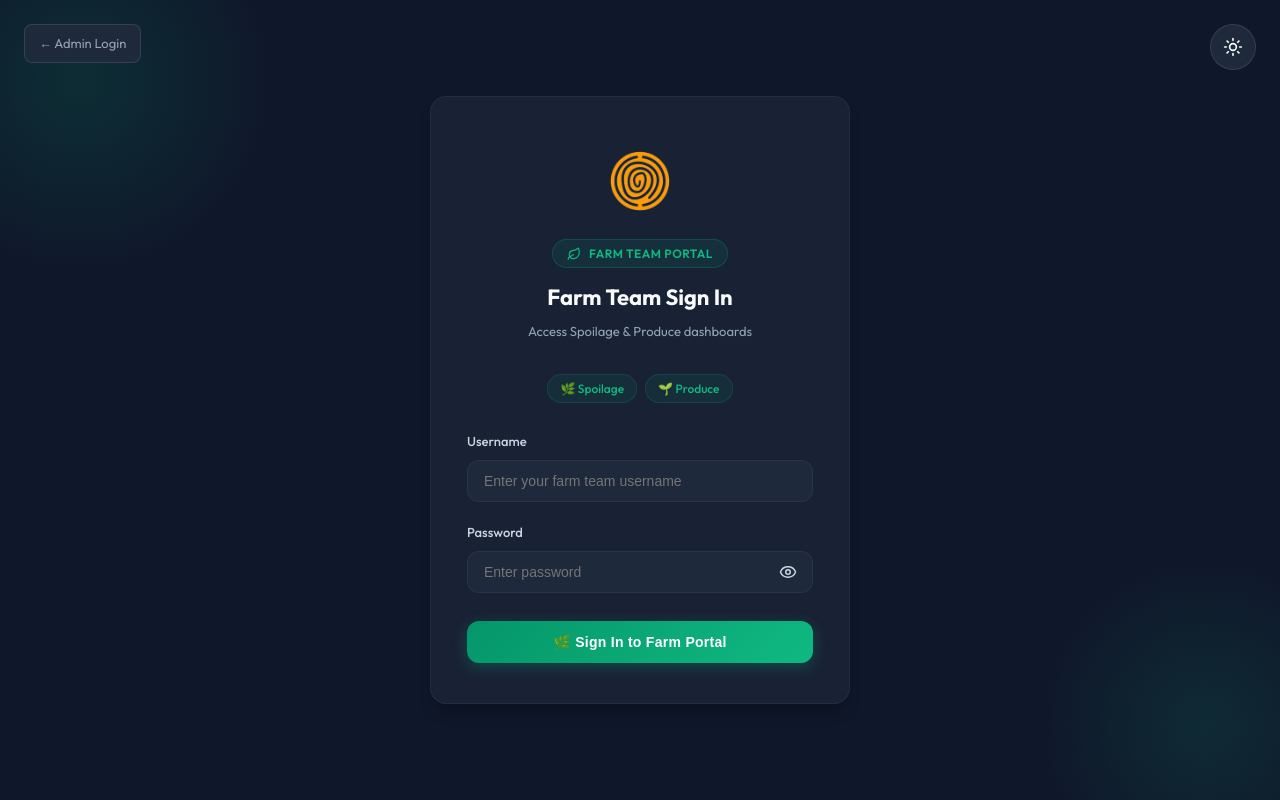
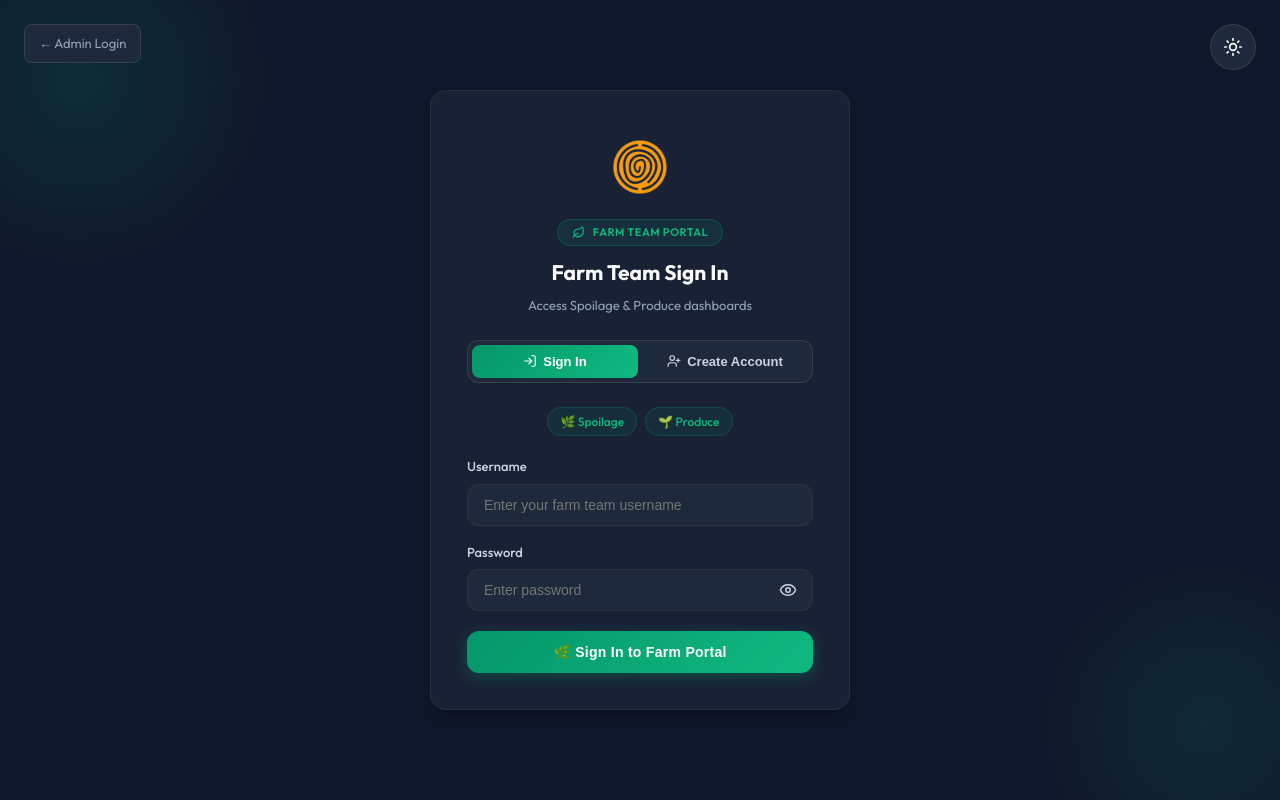
Before and after one commit to Aryan-Uncomrpomised/uncompromised-dashboard, a React (Vite) app: page /farm-login in a window 1280 px wide. Built offline with nearby package versions, Linux system fonts and the light colour scheme.

Commit message:
feat: add Create Account functionality to Farm Team portal with confirm password and live validation

```diff
--- a/src/pages/FarmLogin.jsx
+++ b/src/pages/FarmLogin.jsx
@@ -2,36 +2,56 @@ import { useState, useEffect } from 'react';
 import { useNavigate, Link } from 'react-router-dom';
 import { useAuth } from '../context/AuthContext';
 import Logo from '../components/Logo';
-import { Sun, Moon, Eye, EyeOff, Leaf } from 'lucide-react';
+import { Sun, Moon, Eye, EyeOff, Leaf, UserPlus, LogIn } from 'lucide-react';
 
 const FarmLogin = () => {
+  const [isLogin, setIsLogin] = useState(true);
   const [username, setUsername] = useState('');
   const [password, setPassword] = useState('');
+  const [confirmPassword, setConfirmPassword] = useState('');
   const [showPassword, setShowPassword] = useState(false);
+  const [showConfirm, setShowConfirm] = useState(false);
   const [error, setError] = useState('');
+  const [success, setSuccess] = useState('');
   const [loading, setLoading] = useState(false);
-  const { login, logout } = useAuth();
+  const { login, register, logout } = useAuth();
   const navigate = useNavigate();
 
   const [theme, setTheme] = useState(() => localStorage.getItem('uncompromised_theme') || 'dark');
 
   useEffect(() => {
-    if (theme === 'light') {
-      document.body.classList.add('light-theme');
-    } else {
-      document.body.classList.remove('light-theme');
-    }
+    document.body.classList.toggle('light-theme', theme === 'light');
     localStorage.setItem('uncompromised_theme', theme);
   }, [theme]);
+
+  const switchMode = (toLogin) => {
+    setIsLogin(toLogin);
+    setError('');
+    setSuccess('');
+    setUsername('');
+    setPassword('');
+    setConfirmPassword('');
+  };
 
   const handleSubmit = async (e) => {
     e.preventDefault();
     setError('');
+    setSuccess('');
+
+    if (!isLogin && password !== confirmPassword) {
+      setError('Passwords do not match.');
+      return;
+    }
+    if (!isLogin && password.length < 6) {
+      setError('Password must be at least 6 characters.');
+      return;
+    }
+
     setLoading(true);
 
+    if (isLogin) {
       const result = await login(username, password);
       setLoading(false);
-
       if (result.success) {
         if (result.user?.role !== 'farm_team') {
           setError('This portal is for Farm Team accounts only. Please use the main login.');
@@ -42,159 +62,183 @@ const FarmLogin = () => {
       } else {
         setError(result.error || 'Invalid username or password');
       }
+    } else {
+      // Register with farm_team role
+      const result = await register(username, password, 'farm_team');
+      setLoading(false);
+      if (result.success) {
+        setSuccess('Account created! You are now signed in.');
+        setTimeout(() => navigate('/spoilage'), 800);
+      } else {
+        setError(result.error || 'Error creating account');
+      }
+    }
+  };
+
+  const inputStyle = {
+    width: '100%',
+    background: 'var(--bg-secondary)',
+    border: 'var(--glass-border)',
+    borderRadius: '12px',
+    padding: '12px 16px',
+    color: 'var(--text-primary)',
+    outline: 'none',
+    fontSize: '14px',
+    boxSizing: 'border-box'
   };
 
   return (
     <div style={{
-      display: 'flex',
-      alignItems: 'center',
-      justifyContent: 'center',
-      minHeight: '100vh',
-      background: 'var(--bg-primary)',
-      position: 'relative',
-      overflow: 'hidden'
+      display: 'flex', alignItems: 'center', justifyContent: 'center',
+      minHeight: '100vh', background: 'var(--bg-primary)',
+      position: 'relative', overflow: 'hidden'
     }}>
-
-      {/* Green nature-themed background blobs */}
-      <div style={{
-        position: 'absolute', top: '-120px', left: '-120px',
-        width: '400px', height: '400px',
-        borderRadius: '50%',
-        background: 'radial-gradient(circle, rgba(5,150,105,0.18) 0%, transparent 70%)',
-        pointerEvents: 'none'
-      }} />
-      <div style={{
-        position: 'absolute', bottom: '-100px', right: '-100px',
-        width: '350px', height: '350px',
-        borderRadius: '50%',
-        background: 'radial-gradient(circle, rgba(16,185,129,0.12) 0%, transparent 70%)',
-        pointerEvents: 'none'
-      }} />
+      {/* Background blobs */}
+      <div style={{ position: 'absolute', top: '-120px', left: '-120px', width: '400px', height: '400px', borderRadius: '50%', background: 'radial-gradient(circle, rgba(5,150,105,0.18) 0%, transparent 70%)', pointerEvents: 'none' }} />
+      <div style={{ position: 'absolute', bottom: '-100px', right: '-100px', width: '350px', height: '350px', borderRadius: '50%', background: 'radial-gradient(circle, rgba(16,185,129,0.12) 0%, transparent 70%)', pointerEvents: 'none' }} />
 
       {/* Theme toggle */}
-      <button
-        onClick={() => setTheme(prev => prev === 'dark' ? 'light' : 'dark')}
-        style={{ position: 'absolute', top: '24px', right: '24px', background: 'var(--bg-secondary)', border: '1px solid var(--border-color)', color: 'var(--text-primary)', padding: '12px', borderRadius: '50%', cursor: 'pointer', display: 'flex' }}
-        title="Toggle Theme"
-      >
+      <button onClick={() => setTheme(prev => prev === 'dark' ? 'light' : 'dark')}
+        style={{ position: 'absolute', top: '24px', right: '24px', background: 'var(--bg-secondary)', border: '1px solid var(--border-color)', color: 'var(--text-primary)', padding: '12px', borderRadius: '50%', cursor: 'pointer', display: 'flex' }}>
         {theme === 'dark' ? <Sun size={20} /> : <Moon size={20} />}
       </button>
 
-      {/* Link to main login */}
-      <Link to="/login" style={{
-        position: 'absolute', top: '24px', left: '24px',
-        fontSize: '13px', color: 'var(--text-muted)',
-        textDecoration: 'none',
-        padding: '8px 14px',
-        borderRadius: '8px',
-        border: '1px solid var(--border-color)',
-        background: 'var(--bg-secondary)',
-        transition: 'color 0.2s'
-      }}>
+      {/* Back to Admin */}
+      <Link to="/login" style={{ position: 'absolute', top: '24px', left: '24px', fontSize: '13px', color: 'var(--text-muted)', textDecoration: 'none', padding: '8px 14px', borderRadius: '8px', border: '1px solid var(--border-color)', background: 'var(--bg-secondary)' }}>
         ← Admin Login
       </Link>
 
-      <div className="card glass-panel" style={{ width: '100%', maxWidth: '420px', padding: '40px 36px' }}>
+      <div className="card glass-panel" style={{ width: '100%', maxWidth: '420px', padding: '36px 36px' }}>
 
         {/* Header */}
-        <div style={{ display: 'flex', flexDirection: 'column', alignItems: 'center', marginBottom: '32px' }}>
-          <Logo style={{ width: '88px', height: '88px', marginBottom: '14px' }} />
-          <div style={{
-            display: 'inline-flex', alignItems: 'center', gap: '8px',
-            background: 'rgba(5,150,105,0.12)',
-            border: '1px solid rgba(5,150,105,0.3)',
-            borderRadius: '999px',
-            padding: '4px 14px',
-            marginBottom: '12px'
-          }}>
-            <Leaf size={14} color="#10b981" />
-            <span style={{ fontSize: '12px', fontWeight: 600, color: '#10b981', letterSpacing: '0.04em' }}>FARM TEAM PORTAL</span>
+        <div style={{ display: 'flex', flexDirection: 'column', alignItems: 'center', marginBottom: '24px' }}>
+          <Logo style={{ width: '80px', height: '80px', marginBottom: '12px' }} />
+          <div style={{ display: 'inline-flex', alignItems: 'center', gap: '8px', background: 'rgba(5,150,105,0.12)', border: '1px solid rgba(5,150,105,0.3)', borderRadius: '999px', padding: '4px 14px', marginBottom: '10px' }}>
+            <Leaf size={13} color="#10b981" />
+            <span style={{ fontSize: '11px', fontWeight: 600, color: '#10b981', letterSpacing: '0.05em' }}>FARM TEAM PORTAL</span>
           </div>
-          <h1 style={{ fontSize: '22px', fontWeight: 700, color: 'var(--text-primary)', margin: 0 }}>Farm Team Sign In</h1>
-          <p style={{ color: 'var(--text-muted)', marginTop: '6px', fontSize: '13px', textAlign: 'center' }}>
-            Access Spoilage & Produce dashboards
+          <h1 style={{ fontSize: '21px', fontWeight: 700, color: 'var(--text-primary)', margin: 0 }}>
+            {isLogin ? 'Farm Team Sign In' : 'Create Farm Team Account'}
+          </h1>
+          <p style={{ color: 'var(--text-muted)', marginTop: '5px', fontSize: '13px', textAlign: 'center' }}>
+            {isLogin ? 'Access Spoilage & Produce dashboards' : 'Register a new farm team member'}
           </p>
         </div>
 
-        {/* Access badges */}
-        <div style={{ display: 'flex', gap: '8px', justifyContent: 'center', marginBottom: '28px' }}>
+        {/* Sign In / Register toggle */}
+        <div style={{ display: 'flex', background: 'var(--bg-secondary)', padding: '4px', borderRadius: '12px', marginBottom: '24px', border: '1px solid var(--border-color)', gap: '4px' }}>
+          <button type="button" onClick={() => switchMode(true)}
+            style={{ flex: 1, padding: '9px 12px', borderRadius: '8px', border: 'none', background: isLogin ? 'linear-gradient(135deg, #059669 0%, #10b981 100%)' : 'transparent', color: isLogin ? 'white' : 'var(--text-secondary)', fontWeight: 600, cursor: 'pointer', transition: 'all 0.2s', fontSize: '13px', display: 'flex', alignItems: 'center', justifyContent: 'center', gap: '6px' }}>
+            <LogIn size={14} /> Sign In
+          </button>
+          <button type="button" onClick={() => switchMode(false)}
+            style={{ flex: 1, padding: '9px 12px', borderRadius: '8px', border: 'none', background: !isLogin ? 'linear-gradient(135deg, #059669 0%, #10b981 100%)' : 'transparent', color: !isLogin ? 'white' : 'var(--text-secondary)', fontWeight: 600, cursor: 'pointer', transition: 'all 0.2s', fontSize: '13px', display: 'flex', alignItems: 'center', justifyContent: 'center', gap: '6px' }}>
+            <UserPlus size={14} /> Create Account
+          </button>
+        </div>
+
+        {/* Access badges (sign in mode) */}
+        {isLogin && (
+          <div style={{ display: 'flex', gap: '8px', justifyContent: 'center', marginBottom: '20px' }}>
             {['🌿 Spoilage', '🌱 Produce'].map(label => (
-            <span key={label} style={{
-              fontSize: '12px', fontWeight: 500,
-              padding: '4px 12px', borderRadius: '999px',
-              background: 'rgba(5,150,105,0.1)',
-              border: '1px solid rgba(5,150,105,0.25)',
-              color: '#10b981'
-            }}>{label}</span>
+              <span key={label} style={{ fontSize: '12px', fontWeight: 500, padding: '4px 12px', borderRadius: '999px', background: 'rgba(5,150,105,0.1)', border: '1px solid rgba(5,150,105,0.25)', color: '#10b981' }}>{label}</span>
             ))}
           </div>
+        )}
 
-        <form onSubmit={handleSubmit} style={{ display: 'flex', flexDirection: 'column', gap: '20px' }}>
+        <form onSubmit={handleSubmit} style={{ display: 'flex', flexDirection: 'column', gap: '16px' }}>
+          {/* Error */}
           {error && (
-            <div style={{ padding: '12px', fontSize: '13px', color: '#ef4444', backgroundColor: 'rgba(239, 68, 68, 0.1)', border: '1px solid rgba(239, 68, 68, 0.2)', borderRadius: '8px', lineHeight: 1.4 }}>
+            <div style={{ padding: '11px 14px', fontSize: '13px', color: '#ef4444', backgroundColor: 'rgba(239,68,68,0.1)', border: '1px solid rgba(239,68,68,0.2)', borderRadius: '8px', lineHeight: 1.4 }}>
               {error}
             </div>
           )}
+          {/* Success */}
+          {success && (
+            <div style={{ padding: '11px 14px', fontSize: '13px', color: '#10b981', backgroundColor: 'rgba(16,185,129,0.1)', border: '1px solid rgba(16,185,129,0.25)', borderRadius: '8px', lineHeight: 1.4 }}>
+              ✅ {success}
+            </div>
+          )}
 
+          {/* Username */}
           <div>
-            <label htmlFor="farm-username" style={{ display: 'block', fontSize: '13px', fontWeight: 500, color: 'var(--text-secondary)', marginBottom: '8px' }}>Username</label>
+            <label htmlFor="farm-username" style={{ display: 'block', fontSize: '13px', fontWeight: 500, color: 'var(--text-secondary)', marginBottom: '7px' }}>Username</label>
             <input
-              id="farm-username"
-              name="username"
-              type="text"
-              autoComplete="username"
-              value={username}
-              onChange={(e) => setUsername(e.target.value)}
-              style={{ width: '100%', background: 'var(--bg-secondary)', border: 'var(--glass-border)', borderRadius: '12px', padding: '12px 16px', color: 'var(--text-primary)', outline: 'none', fontSize: '14px' }}
-              placeholder="Enter your farm team username"
+              id="farm-username" name="username" type="text" autoComplete="username"
+              value={username} onChange={(e) => setUsername(e.target.value)}
+              style={inputStyle}
+              placeholder={isLogin ? 'Enter your farm team username' : 'Choose a username'}
               required
             />
           </div>
 
+          {/* Password */}
           <div>
-            <label htmlFor="farm-password" style={{ display: 'block', fontSize: '13px', fontWeight: 500, color: 'var(--text-secondary)', marginBottom: '8px' }}>Password</label>
+            <label htmlFor="farm-password" style={{ display: 'block', fontSize: '13px', fontWeight: 500, color: 'var(--text-secondary)', marginBottom: '7px' }}>Password</label>
             <div style={{ position: 'relative', display: 'flex', alignItems: 'center' }}>
               <input
-                id="farm-password"
-                name="password"
+                id="farm-password" name="password"
                 type={showPassword ? 'text' : 'password'}
-                autoComplete="current-password"
-                value={password}
-                onChange={(e) => setPassword(e.target.value)}
-                style={{ width: '100%', background: 'var(--bg-secondary)', border: 'var(--glass-border)', borderRadius: '12px', padding: '12px 48px 12px 16px', color: 'var(--text-primary)', outline: 'none', fontSize: '14px' }}
-                placeholder="Enter password"
+                autoComplete={isLogin ? 'current-password' : 'new-password'}
+                value={password} onChange={(e) => setPassword(e.target.value)}
+                style={{ ...inputStyle, padding: '12px 48px 12px 16px' }}
+                placeholder={isLogin ? 'Enter password' : 'Choose a password (min 6 chars)'}
                 required
               />
-              <button
-                type="button"
-                onClick={() => setShowPassword(!showPassword)}
-                style={{ position: 'absolute', right: '16px', background: 'none', border: 'none', color: 'var(--text-secondary)', cursor: 'pointer', display: 'flex', alignItems: 'center', padding: 0 }}
-              >
+              <button type="button" onClick={() => setShowPassword(!showPassword)}
+                style={{ position: 'absolute', right: '16px', background: 'none', border: 'none', color: 'var(--text-secondary)', cursor: 'pointer', display: 'flex', alignItems: 'center', padding: 0 }}>
                 {showPassword ? <EyeOff size={18} /> : <Eye size={18} />}
               </button>
             </div>
           </div>
 
-          <button
-            type="submit"
-            disabled={loading}
+          {/* Confirm Password (register only) */}
+          {!isLogin && (
+            <div>
+              <label htmlFor="farm-confirm" style={{ display: 'block', fontSize: '13px', fontWeight: 500, color: 'var(--text-secondary)', marginBottom: '7px' }}>Confirm Password</label>
+              <div style={{ position: 'relative', display: 'flex', alignItems: 'center' }}>
+                <input
+                  id="farm-confirm" name="confirm-password"
+                  type={showConfirm ? 'text' : 'password'}
+                  autoComplete="new-password"
+                  value={confirmPassword} onChange={(e) => setConfirmPassword(e.target.value)}
+                  style={{
+                    ...inputStyle, padding: '12px 48px 12px 16px',
+                    border: confirmPassword && password !== confirmPassword
+                      ? '1px solid rgba(239,68,68,0.6)'
+                      : confirmPassword && password === confirmPassword
+                        ? '1px solid rgba(16,185,129,0.5)'
+                        : 'var(--glass-border)'
+                  }}
+                  placeholder="Re-enter password"
+                  required
+                />
+                <button type="button" onClick={() => setShowConfirm(!showConfirm)}
+                  style={{ position: 'absolute', right: '16px', background: 'none', border: 'none', color: 'var(--text-secondary)', cursor: 'pointer', display: 'flex', alignItems: 'center', padding: 0 }}>
+                  {showConfirm ? <EyeOff size={18} /> : <Eye size={18} />}
+                </button>
+              </div>
+              {confirmPassword && password !== confirmPassword && (
+                <p style={{ fontSize: '12px', color: '#ef4444', marginTop: '4px', margin: '4px 0 0' }}>Passwords don't match</p>
+              )}
+            </div>
+          )}
+
+          {/* Submit */}
+          <button type="submit" disabled={loading}
             style={{
               width: '100%',
               background: loading ? '#374151' : 'linear-gradient(135deg, #059669 0%, #10b981 100%)',
-              color: 'white',
-              fontWeight: 700,
-              padding: '13px 16px',
-              borderRadius: '12px',
-              border: 'none',
+              color: 'white', fontWeight: 700,
+              padding: '13px 16px', borderRadius: '12px', border: 'none',
               cursor: loading ? 'not-allowed' : 'pointer',
-              marginTop: '8px',
-              fontSize: '14px',
-              letterSpacing: '0.02em',
+              marginTop: '4px', fontSize: '14px', letterSpacing: '0.02em',
               transition: 'opacity 0.2s',
               boxShadow: loading ? 'none' : '0 4px 14px rgba(5,150,105,0.35)'
-            }}
-          >
-            {loading ? 'Signing in...' : '🌿 Sign In to Farm Portal'}
+            }}>
+            {loading
+              ? (isLogin ? 'Signing in...' : 'Creating account...')
+              : (isLogin ? '🌿 Sign In to Farm Portal' : '🌱 Create Farm Team Account')}
           </button>
         </form>
       </div>
```
Lines whose indentation alone changed are shown as unchanged.
